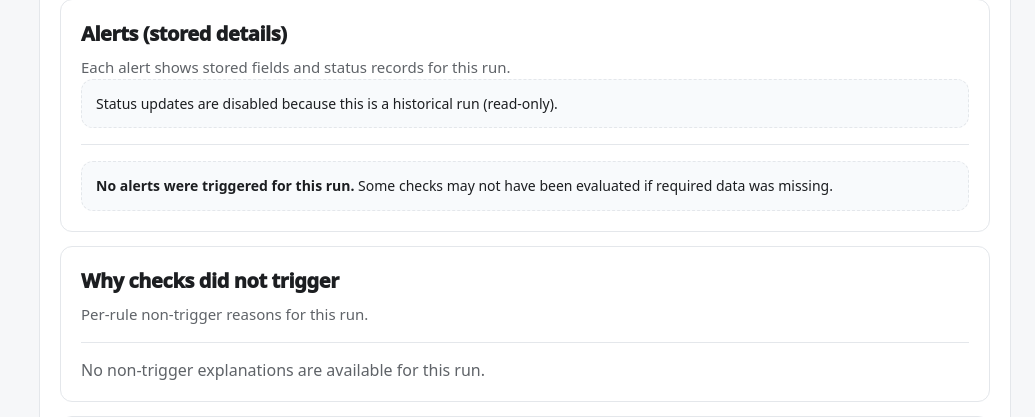
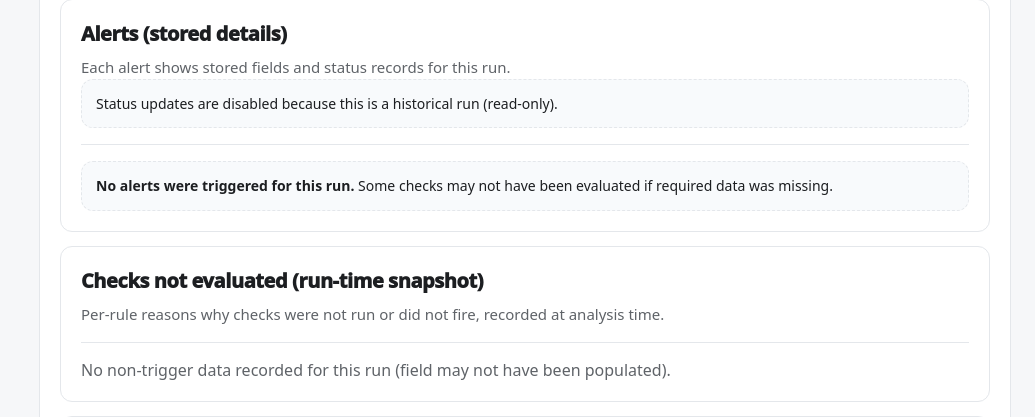
Before and after one commit to jocaiph26-svg/Norvion, a FastAPI app: template templates/dashboard.html in a window 1280 px wide, after a click on "Technical / audit details (stored)". Shown: the part 2770-3187 px from the top of the page, without its empty margins (245-1280 px from the left). Run offline with FastAPI, Linux system fonts and the light colour scheme; the template is opened without the code that fills it, so the values that code supplies are empty.

Commit message:
fix(p3.4): M-02 absence transparency - clarify non-trigger section
Rename "Why checks did not trigger" to "Checks not evaluated (run-time snapshot)"
to avoid implying all-clear. Update empty state to avoid false safety signal.

Co-Authored-By: Claude Opus 4.5 <noreply@anthropic.com>

```diff
--- a/templates/dashboard.html
+++ b/templates/dashboard.html
@@ -818,8 +818,8 @@
 
   <div class="card">
     <div class="card-b">
-      <h2>Why checks did not trigger</h2>
-      <p class="sub" style="margin-top:6px;">Per-rule non-trigger reasons for this run.</p>
+      <h2>Checks not evaluated (run-time snapshot)</h2>
+      <p class="sub" style="margin-top:6px;">Per-rule reasons why checks were not run or did not fire, recorded at analysis time.</p>
       <div class="hr"></div>
       {% if summary.non_trigger_explainability and summary.non_trigger_explainability|length > 0 %}
         <table class="table">
@@ -849,7 +849,7 @@
           </tbody>
         </table>
       {% else %}
-        <div class="small" style="color:var(--muted);">No non-trigger explanations are available for this run.</div>
+        <div class="small" style="color:var(--muted);">No non-trigger data recorded for this run (field may not have been populated).</div>
       {% endif %}
     </div>
   </div>
```
